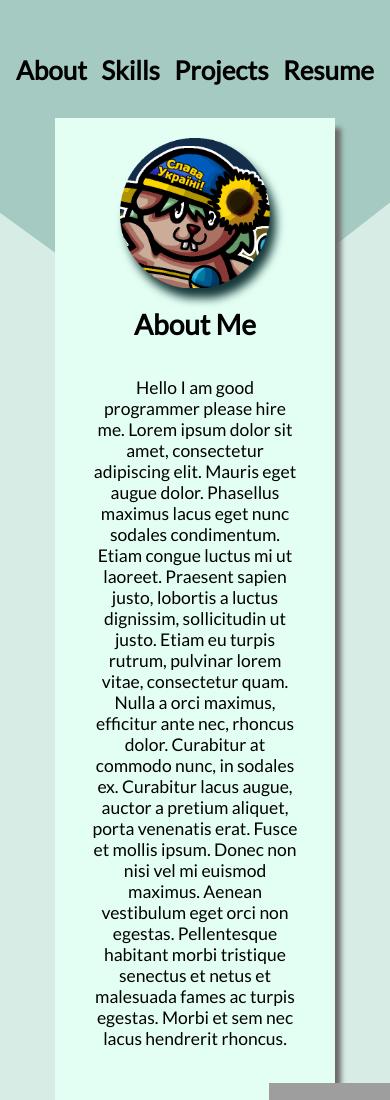
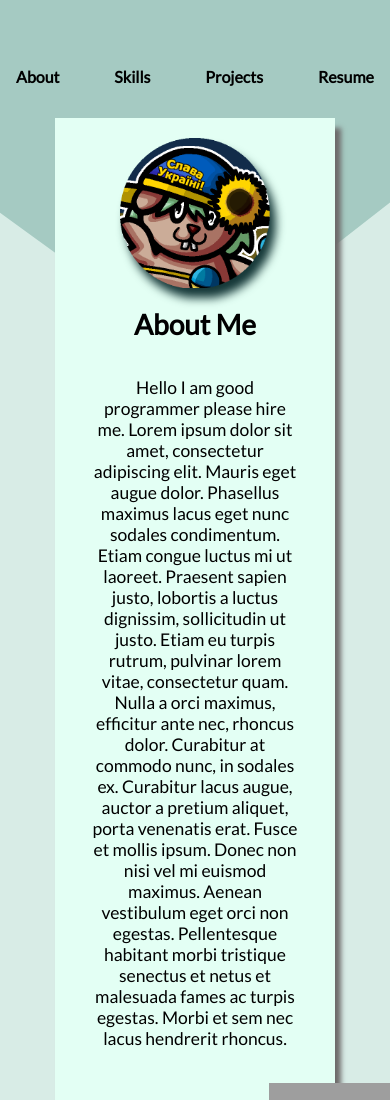
Before and after one commit to GophTheGreat/portfolio, a website: page index.html in a window 390 px wide. Shown: the top 1100 px of the page. Drawn offline with nearby package versions, Linux system fonts and the light colour scheme; grey boxes are pictures that could not be loaded.

Commit message:
Fix styling of top bar links on 400px screens

```diff
--- a/style.css
+++ b/style.css
@@ -394,4 +394,13 @@ footer {
     max-width: 20em;
   }
 
+  .topBarLink {
+    font-family: 'Lato', sans-serif;
+    font-size: 16px;
+    text-decoration: none;
+    font-weight: 900;
+    color: black;
+    transition: color 0.3s ease;
+  }
+
 }
```
